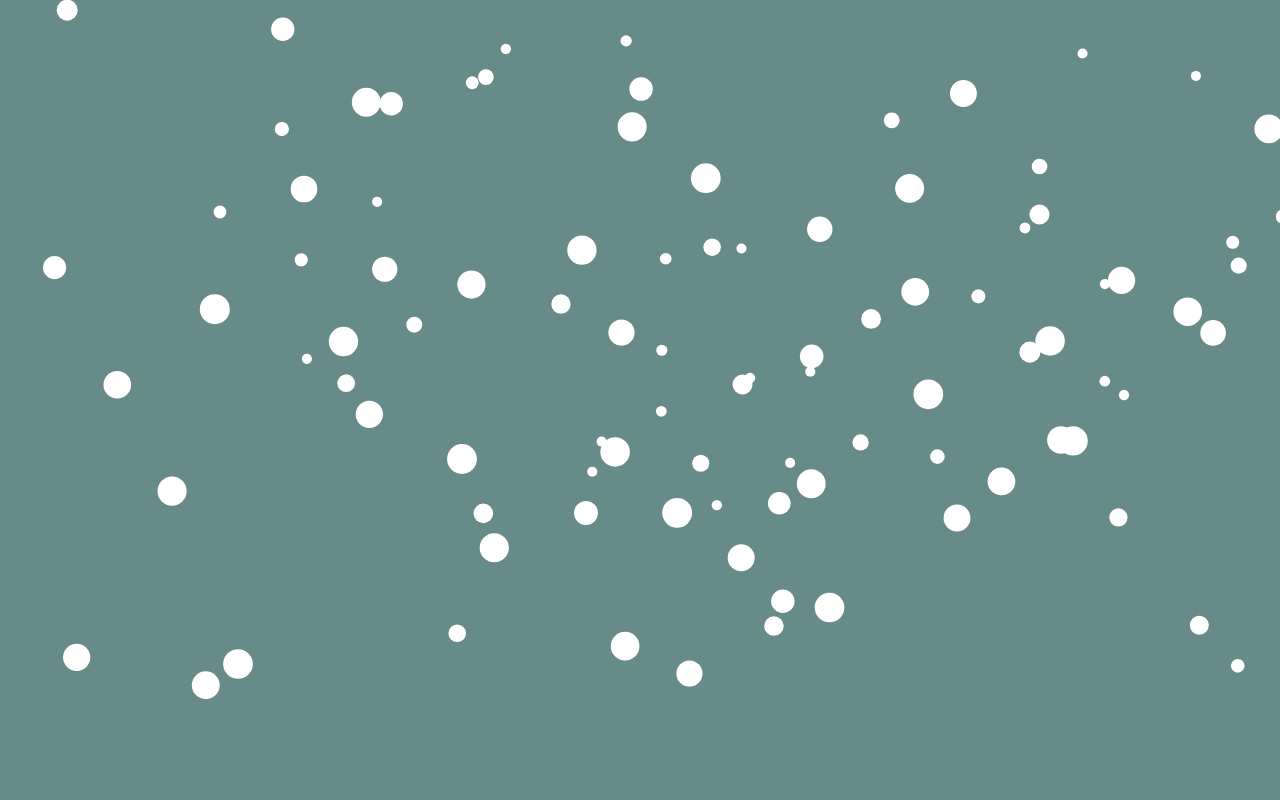
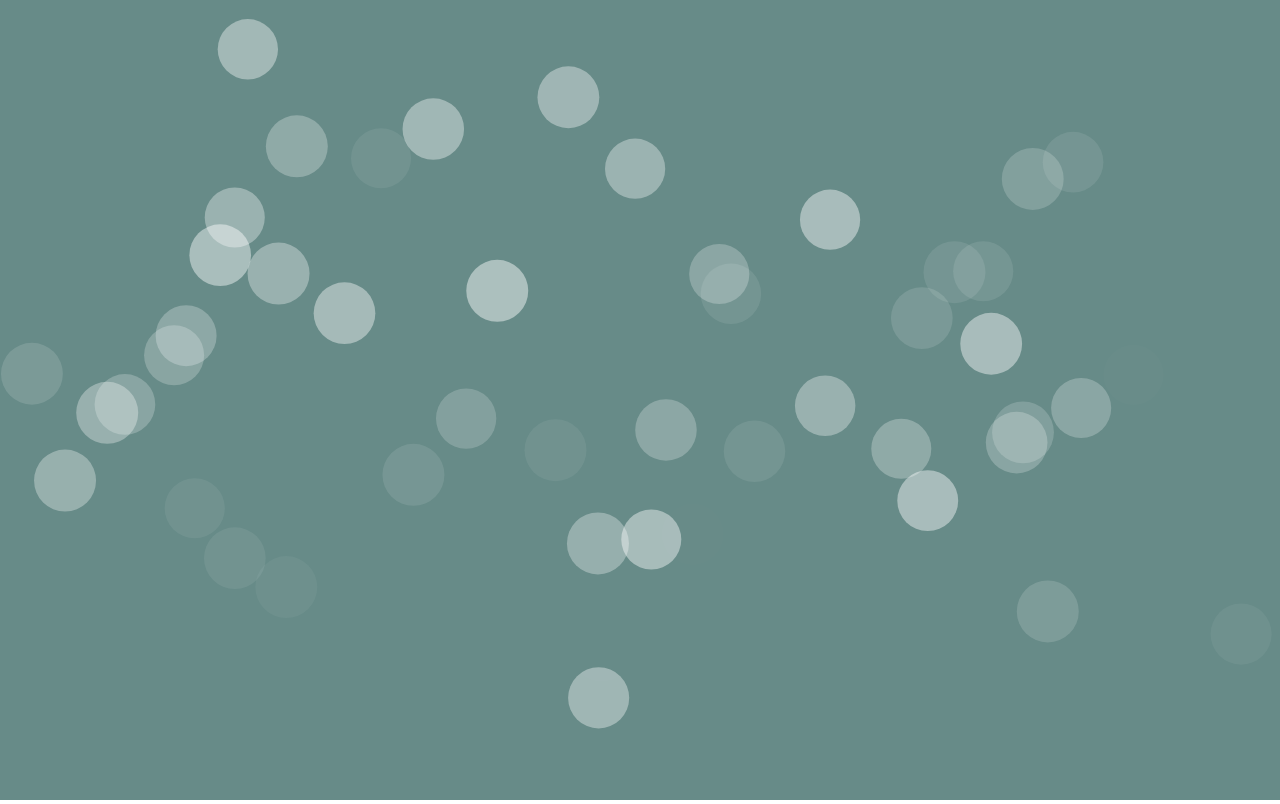
Before and after one commit to ElliotRedhead/ReactCanvases, a React (Create React App) app: page / in a window 1280 px wide. Shown: the top 804 px of the page. Built offline with nearby package versions, Linux system fonts and the light colour scheme.

Commit message:
Variable opacity

```diff
--- a/src/App.js
+++ b/src/App.js
@@ -10,41 +10,50 @@ const App = () => {
 		return vector;
 	};
 
-	const numberNodes = 100;
+	const numberNodes = 50;
 	const nodeAttrs = [];
 	for (let i=0; i < numberNodes; i++){
-		const randomX = Math.floor(Math.random()*1300) + 100;
-		const transformX = 0.5*Math.random()*0.01;
+		const randomX = Math.floor(Math.random()*1300) + 50;
+		const transformX = Math.random()*0.001;
 		const transformXDirection = randomDirection();
 		const randomY = Math.floor(Math.random()*500) + 100;
-		const transformY = Math.random()*0.01;
+		const transformY = Math.random()*0.001;
 		const transformYDirection = randomDirection();
-		const rateGrowth = Math.random()*0.01 + 0.002;
-		nodeAttrs.push({xOrd: randomX, yOrd: randomY, rateGrowth, transformX, transformXDirection, transformY, transformYDirection});
+		const rateGrowth = Math.random()*0.005;
+		const opacity = Math.random()*0.005;
+		const opacityChange = Math.random()*0.001;
+		const opacityDirection = randomDirection();
+		nodeAttrs.push({xOrd: randomX, yOrd: randomY, rateGrowth, transformX, transformXDirection, transformY, transformYDirection, opacity, opacityChange, opacityDirection});
 	}
-	console.log(nodeAttrs);
 	const draw = (ctx, frameCount) => {
 		ctx.clearRect(0, 0, ctx.canvas.width, ctx.canvas.height);
-		ctx.fillStyle = '#fff'; //white
 
 		for (let i=0; i < numberNodes; i++){
+			let opacity;
+			if (nodeAttrs[i].opacityDirection){
+				opacity = Math.abs(nodeAttrs[i].opacity + Math.sin(frameCount * nodeAttrs[i].opacityChange));
+			} else {
+				opacity = Math.abs(nodeAttrs[i].opacity - Math.sin(frameCount * nodeAttrs[i].opacityChange));
+			}
+			ctx.fillStyle = `rgba(255,255,255,${opacity})`;
+
 			ctx.beginPath();
 			let xPath;
 			let yPath;
 
 			if (nodeAttrs[i].transformXDirection){
-				xPath = nodeAttrs[i].xOrd + 100*Math.sin(frameCount * nodeAttrs[i].transformX);
+				xPath = nodeAttrs[i].xOrd + 500*Math.sin(frameCount * nodeAttrs[i].transformX)**2;
 			} else {
-				xPath = nodeAttrs[i].xOrd - 100*Math.sin(frameCount * nodeAttrs[i].transformX);
+				xPath = nodeAttrs[i].xOrd - 500*Math.sin(frameCount * nodeAttrs[i].transformX)**2;
 			}
 
 			if (nodeAttrs[i].transformYDirection){
-				yPath = nodeAttrs[i].yOrd + 100*Math.sin(frameCount * nodeAttrs[i].transformX);
+				yPath = nodeAttrs[i].yOrd + 500*Math.sin(frameCount * nodeAttrs[i].transformY)**2;
 			} else {
-				yPath = nodeAttrs[i].yOrd - 100*Math.sin(frameCount * nodeAttrs[i].transformX);
+				yPath = nodeAttrs[i].yOrd - 500*Math.sin(frameCount * nodeAttrs[i].transformY)**2;
 			}
 
-			const growth = 10*Math.sin(frameCount*nodeAttrs[i].rateGrowth)**2 + 5;
+			const growth = Math.sin(frameCount*nodeAttrs[i].rateGrowth)**2 + 30;
 			ctx.arc(xPath, yPath, growth, 0, 2*Math.PI);
 			ctx.fill();
 		}
```
